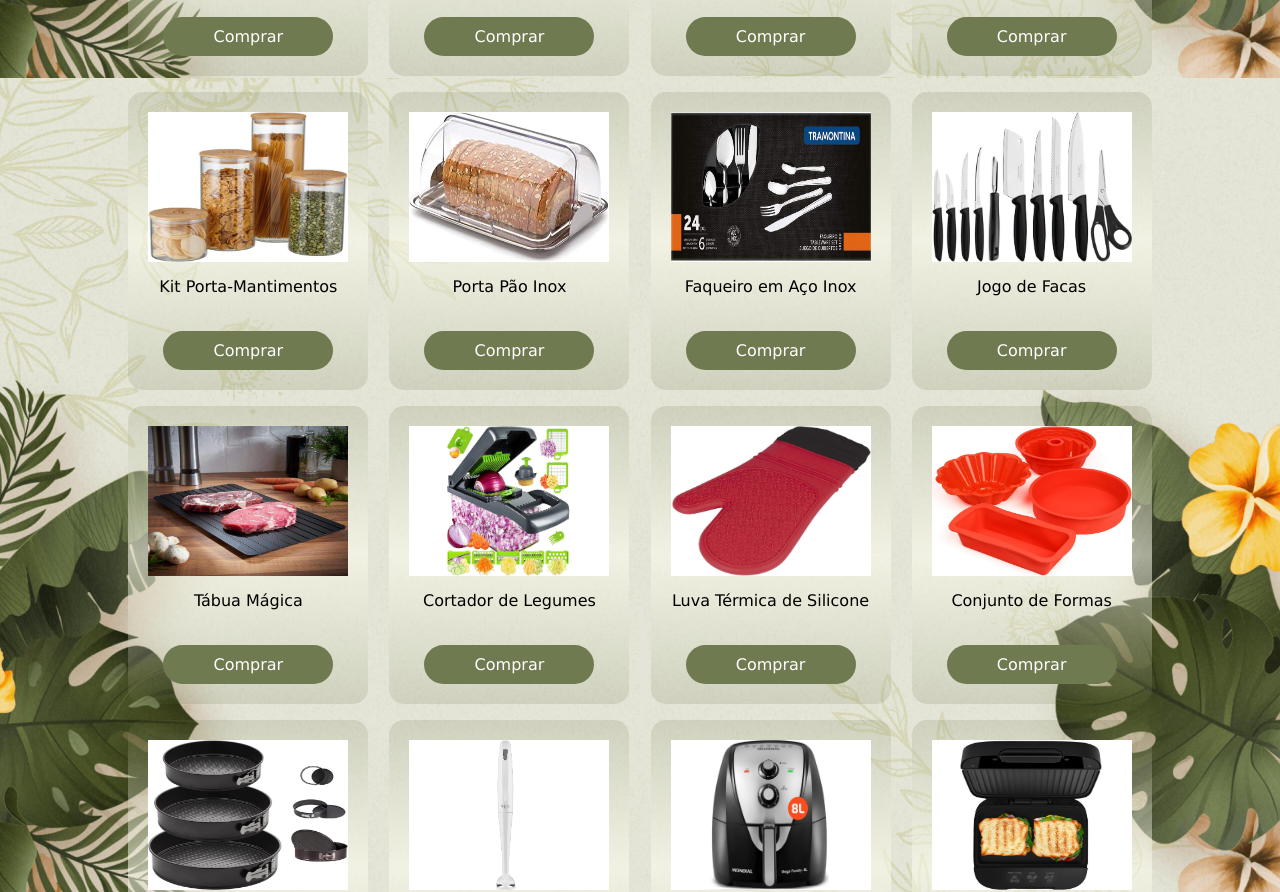
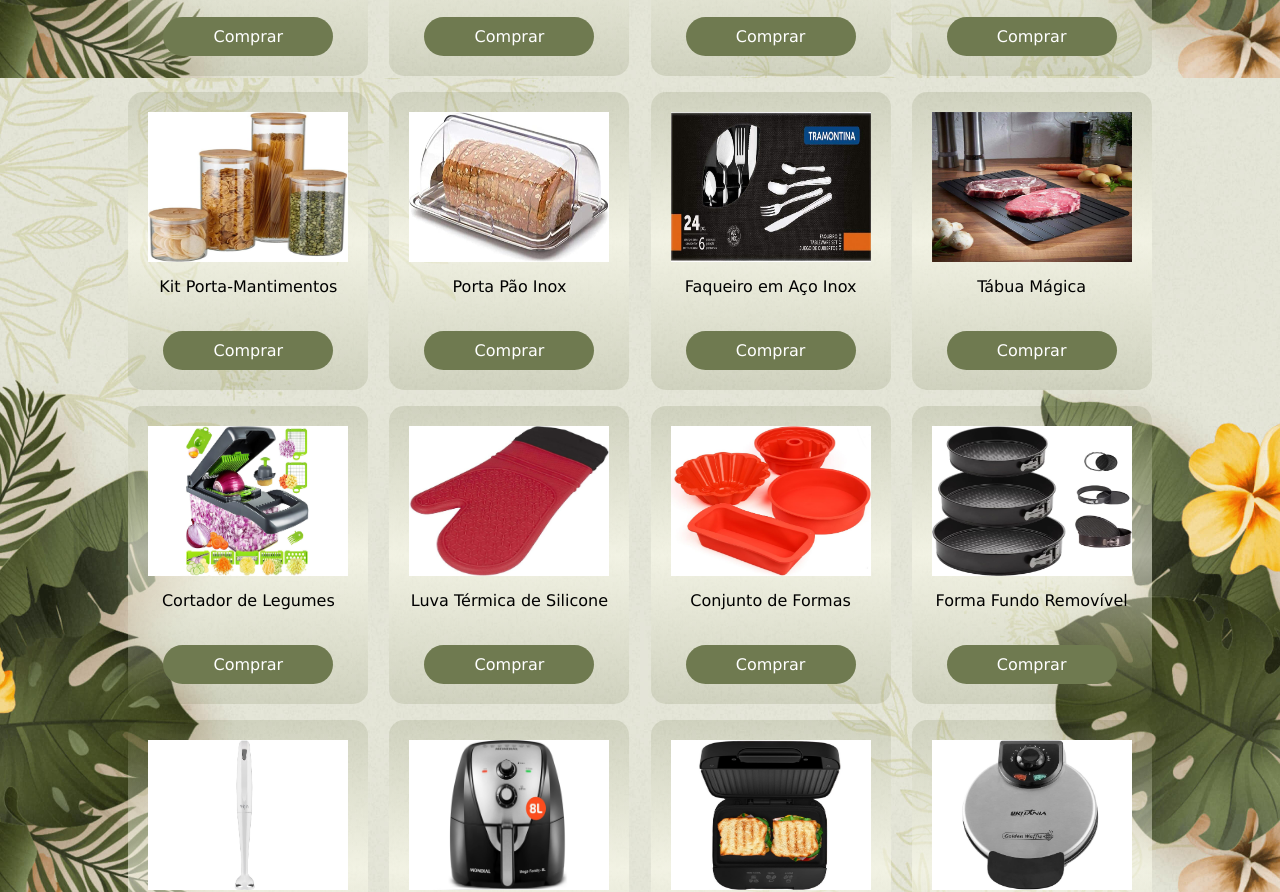
Before and after one commit to tiagoopedro/lista-presente, a plain HTML site: page index.html in a window 1280 px wide. Shown: the part 1562-2454 px from the top of the page. Drawn offline with Linux system fonts and the light colour scheme.

Commit message:
Update index.html

```diff
--- a/index.html
+++ b/index.html
@@ -124,11 +124,11 @@
 
                 <a href="https://www.amazon.com.br/dp/B0789M146B/?coliid=I32FEYDJC3J11V&colid=3AYDJMGZSB1AA&psc=1&ref_=list_c_wl_lv_ov_lig_dp_it" target="_blank"><input type="button" value="Comprar" class="botao"></a>
             </div>
-            <div>
+            <!-- comprado <div>
                 <img src="imagens/facas.jpg" alt="img">
                 <p> Jogo de Facas </p>
                 <a href="https://www.amazon.com.br/dp/B09SBNMDWQ/?coliid=I1I6MQNUEIU49R&colid=3AYDJMGZSB1AA&psc=1&ref_=list_c_wl_lv_ov_lig_dp_it" target="_blank"><input type="button" value="Comprar" class="botao"></a>
-            </div>
+            </div> -->
             <div>
                 <img src="imagens/tabua.jpg" alt="img">
                 <p> Tábua Mágica </p>
```
